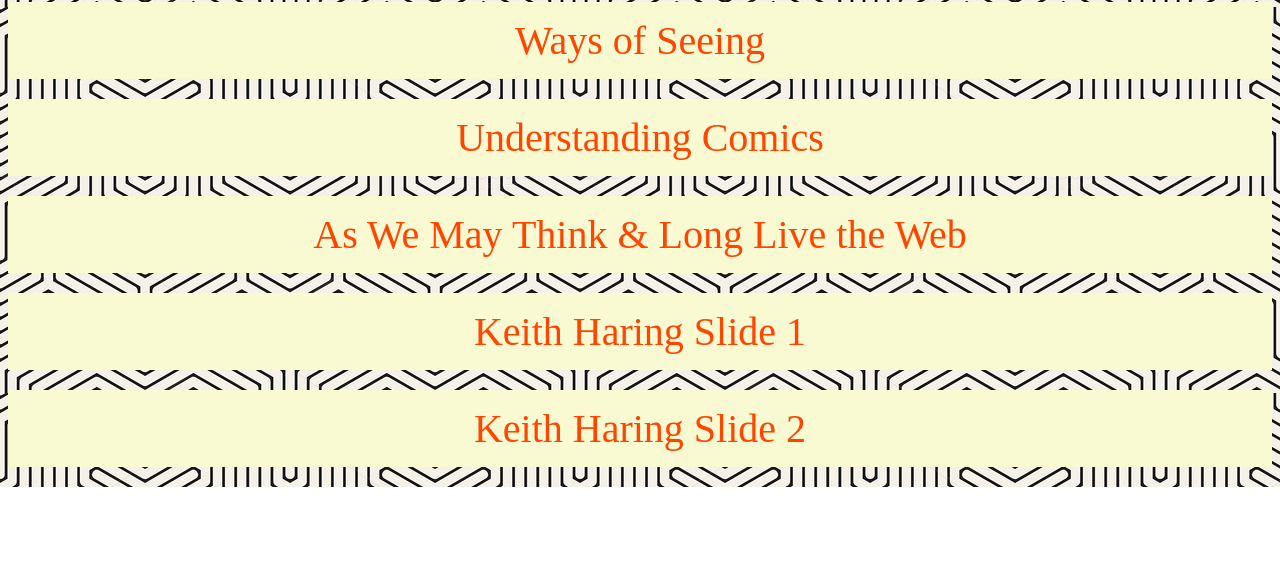
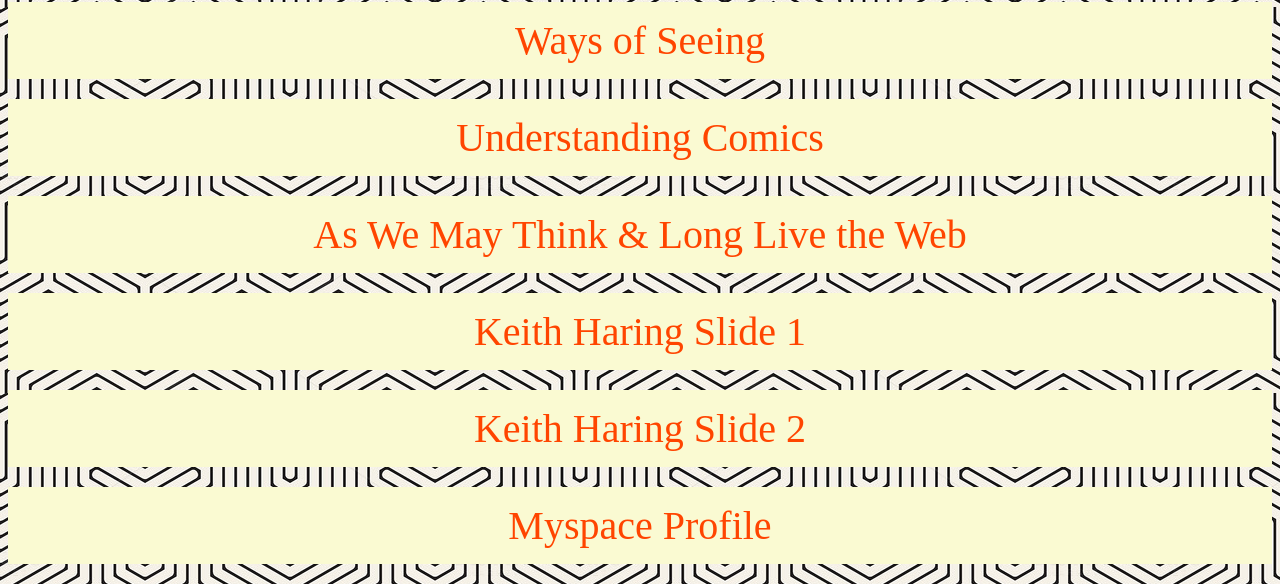
Before and after one commit to wynnedieffenbach/wynnedieffenbach.github.io, a plain HTML site: page index.html in a window 1280 px wide. Shown: the part 379-963 px from the top of the page. Before the commit the page ends 866 px from the top, so only its background shows below. Drawn offline with Linux system fonts and the light colour scheme.

Commit message:
more new changes

```diff
--- a/index.html
+++ b/index.html
@@ -71,6 +71,7 @@
     <a href="coffee.html" class="button stinkyfont"> As We May Think & Long Live the Web</a>
     <a href="frame.html" class="button stinkyfont"> Keith Haring Slide 1</a>
     <a href="haring.html" class="button stinkyfont"> Keith Haring Slide 2</a>
+    <a href="portrait.html" class="button stinkyfont">Myspace Profile</a>
 
 </body>
 
```
